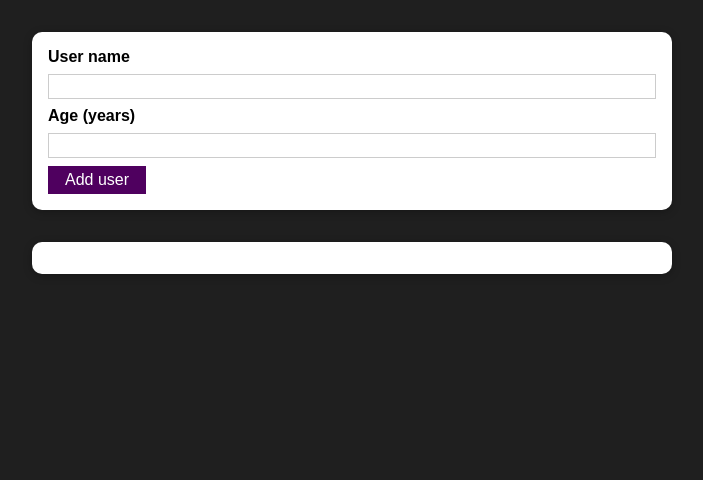
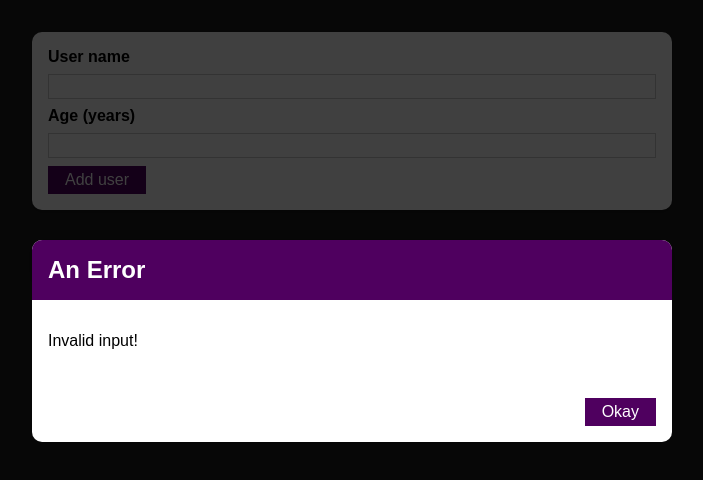
Before and after one commit to adnan725/User-data-app, a React (Create React App) app: page / in a window 1280 px wide. Shown: the top 480 px of the page, without its empty margins (288-991 px from the left). Built offline with nearby package versions, Linux system fonts and the light colour scheme.

Commit message:
implemented ErrorModal component

```diff
--- /dev/null
+++ b/src/components/UI/ErrorModal/ErrorModal.js
@@ -0,0 +1,22 @@
+import React from "react";
+import styles from './ErrorModal.module.css'
+import Card from "../Card/Card";
+import Button from "../Button/Button";
+
+const ErrorModal = (props) => {
+    return <div className={styles.backdrop}>
+        <Card className={styles.modal}>
+            <header className={styles.header}>
+                <h2>{props.title}</h2>
+            </header>
+            <div className={styles.content}>
+                <p>{props.message}</p>
+            </div>
+            <footer className={styles.actions}>
+                <Button>Okay</Button>
+            </footer>
+        </Card>
+    </div>
+}
+
+export default ErrorModal
--- /dev/null
+++ b/src/components/UI/ErrorModal/ErrorModal.module.css
@@ -0,0 +1,46 @@
+.backdrop {
+    position: fixed;
+    top: 0;
+    left: 0;
+    width: 100%;
+    height: 100vh;
+    z-index: 10;
+    background: rgba(0, 0, 0, 0.75);
+}
+
+.modal {
+    position: fixed;
+    top: 30vh;
+    left: 10%;
+    width: 80%;
+    z-index: 100;
+    overflow: hidden;
+}
+
+.header {
+    background: #4f005f;
+    padding: 1rem;
+}
+
+.header h2 {
+    margin: 0;
+    color: white;
+}
+
+.content {
+    padding: 1rem;
+}
+
+.actions {
+    padding: 1rem;
+    display: flex;
+    justify-content: flex-end;
+    cursor: pointer;
+}
+
+@media (min-width: 768px) {
+    .modal {
+        left: calc(50% - 20rem);
+        width: 40rem;
+    }
+}
--- a/src/components/User/AddUser/AddUser.js
+++ b/src/components/User/AddUser/AddUser.js
@@ -2,6 +2,7 @@
 import Card from "../../UI/Card/Card";
 import styles from './AddUser.module.css'
 import Button from "../../UI/Button/Button";
+import ErrorModal from "../../UI/ErrorModal/ErrorModal";
 
 const AddUser = props => {
 
@@ -11,7 +12,7 @@
     const addUserHandler = (event) => {
         event.preventDefault();
         if(enteredUsername.trim().length === 0 || userAge.trim().length === 0 || +userAge < 1) {
-            return
+
         } else {
             props.onAddUser(enteredUsername, userAge)
             setEnteredUsername('');
@@ -28,6 +29,8 @@
     }
 
     return (
+        <div>
+            <ErrorModal title={'An Error'} message={'Invalid input!'}/>
             <Card className={styles.input}>
                 <form onClick={addUserHandler}>
                     <label htmlFor="username">User name</label>
@@ -37,6 +40,7 @@
                     <Button>Add user</Button>
                 </form>
             </Card>
+        </div>
     )
 }
 
```
Lines whose indentation alone changed are shown as unchanged.
